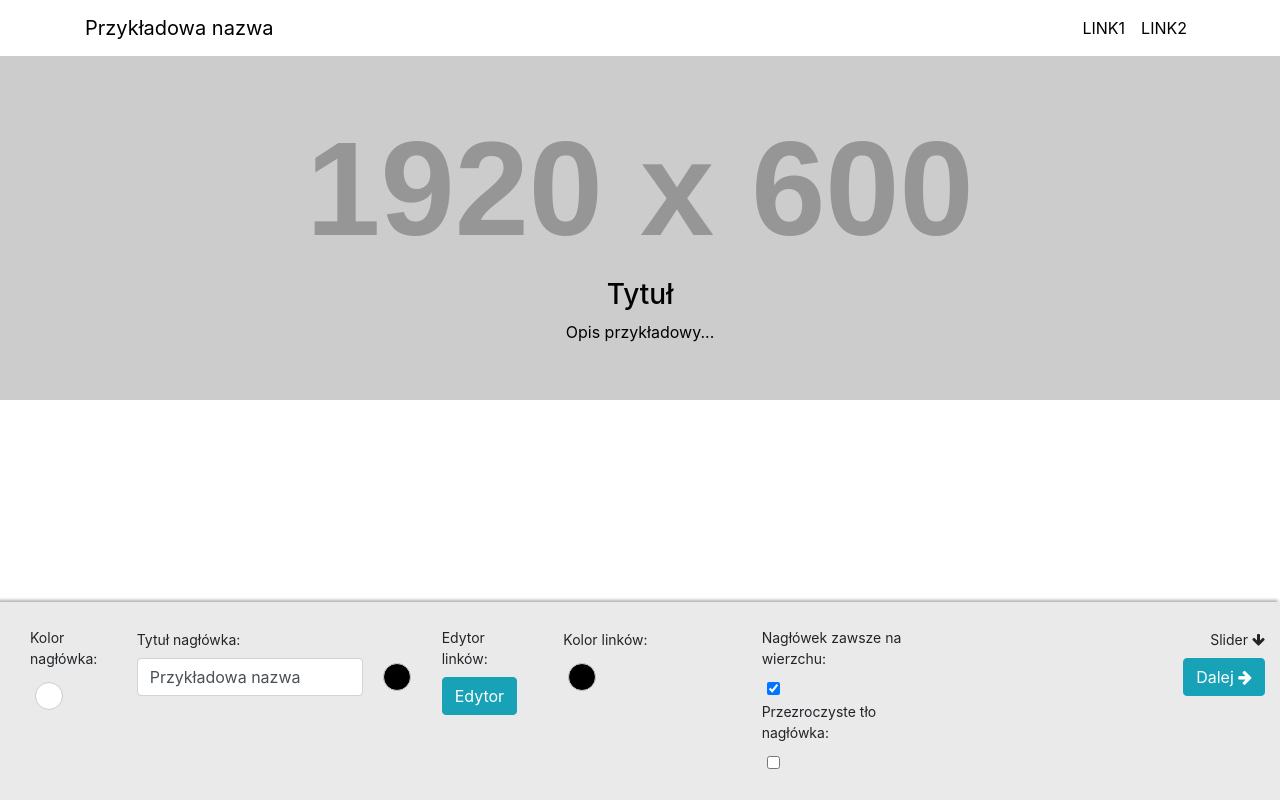
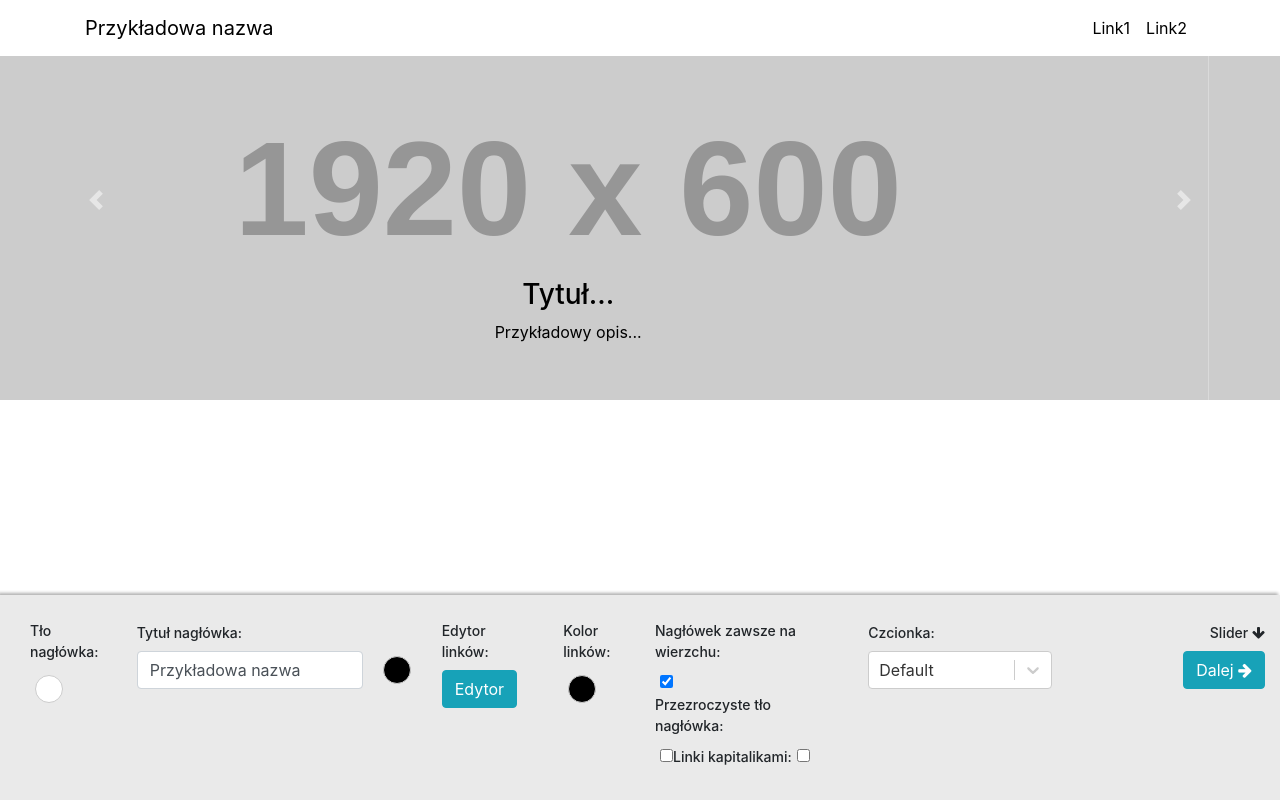
Before and after one commit to ttracz/sp-generator, a React (Create React App) app: page / in a window 1280 px wide. Built offline with nearby package versions, Linux system fonts and the light colour scheme.

Commit message:
Added dynamic font change

```diff
--- a/package.json
+++ b/package.json
@@ -5,11 +5,14 @@
   "dependencies": {
     "bootstrap": "^4.3.1",
     "font-awesome": "^4.7.0",
+    "jquery": "^3.4.1",
+    "popper.js": "^1.15.0",
     "react": "^16.9.0",
     "react-color": "^2.17.3",
     "react-dom": "^16.9.0",
     "react-modal": "^3.10.1",
-    "react-scripts": "3.1.1"
+    "react-scripts": "3.1.1",
+    "react-select": "^3.0.4"
   },
   "scripts": {
     "start": "react-scripts start",
--- a/src/App.js
+++ b/src/App.js
@@ -1,4 +1,6 @@
 import React from 'react';
+import 'jquery/dist/jquery.min'
+import 'bootstrap/dist/js/bootstrap.min'
 import 'bootstrap/dist/css/bootstrap.min.css'
 import 'font-awesome/css/font-awesome.min.css'
 import './App.css';
--- a/src/components/GeneratedHtml.js
+++ b/src/components/GeneratedHtml.js
@@ -3,9 +3,17 @@ import React, {Component} from 'react'
 export default class GeneratedHtml extends Component {
 
     render() {
-        return <div className={'generatedHTML'}>
+        return <>
+            <style>
+                {this.props.fontFamily === 'Roboto, sans-serif' ? "@import url('https://fonts.googleapis.com/css?family=Roboto&display=swap')" : null};
+                {this.props.fontFamily === 'Open Sans, sans-serif' ? "@import url('https://fonts.googleapis.com/css?family=Open+Sans&display=swap')" : null};
+                {this.props.fontFamily === 'Lato, sans-serif' ? "@import url('https://fonts.googleapis.com/css?family=Lato&display=swap')" : null};
+                {this.props.fontFamily === 'Montserrat, sans-serif' ? "@import url('https://fonts.googleapis.com/css?family=Montserrat&display=swap')" : null};
+            </style>
+            <div className={'generatedHTML'} style={{fontFamily: this.props.fontFamily}}>
                 {console.log(this.props.navbarFixed)}
-            <nav className={"navbar navbar-expand-lg navbar-light " + this.props.navbarFixed} id="mainNav" style={{background: this.props.navbarBackground}}>
+                <nav className={"navbar navbar-expand-lg navbar-light " + this.props.navbarFixed} id="mainNav"
+                     style={{background: this.props.navbarBackground}}>
                     <div className="container">
                         <a className="navbar-brand" href="#page-top"
                            style={{color: this.props.navbarBrandColor}}>{this.props.navbarBrand}</a>
@@ -16,27 +24,51 @@ export default class GeneratedHtml extends Component {
                             <i className="fas fa-bars"></i>
                         </button>
                         <div className="collapse navbar-collapse" id="navbarResponsive">
-                        <ul className="navbar-nav text-uppercase ml-auto">
+                            <ul className={"navbar-nav ml-auto " + this.props.uppercase}>
                                 {this.props.navLinks.map((item, index) => {
                                     return <li className="nav-item">
-                                    <a className="nav-link js-scroll-trigger" href={item.url} style={{color: this.props.linkColor}}>{item.nazwa}</a>
+                                        <a className="nav-link js-scroll-trigger" href={item.url}
+                                           style={{color: this.props.linkColor}}>{item.nazwa}</a>
                                     </li>
                                 })}
                             </ul>
                         </div>
                     </div>
                 </nav>
-            <div id="carouselExampleSlidesOnly" className="carousel slide" data-ride="carousel">
+                <div id="Carousel" className="carousel slide" data-ride="carousel">
                     <div className="carousel-inner">
-                    <div className="carousel-item active">
-                        <img className="d-block w-100" src={this.props.carouselImage} alt="Carousel"/>
-                        <div className="carousel-caption d-none d-md-block" style={{color: this.props.carouselCaptionColor}}>
-                            <h3>{this.props.carouselCaptionPrimary}</h3>
-                            <p>{this.props.carouselCaptionSecondary}</p>
+                        {this.props.carouselImages.map((item, index) => {
+                            if (index === 0) {
+                                return <div className={"carousel-item active"}>
+                                    <img className="d-block w-100" src={item.image} alt="Carousel"/>
+                                    <div className="carousel-caption d-none d-md-block"
+                                         style={{color: this.props.carouselCaptionColor}}>
+                                        <h3>{item.title}</h3>
+                                        <p>{item.description}</p>
                                     </div>
                                 </div>
-                </div>
+                            } else {
+                                return <div className={"carousel-item"}>
+                                    <img className="d-block w-100" src={item.image} alt="Carousel"/>
+                                    <div className="carousel-caption d-none d-md-block"
+                                         style={{color: this.props.carouselCaptionColor}}>
+                                        <h3>{item.title}</h3>
+                                        <p>{item.description}</p>
                                     </div>
                                 </div>
                             }
+                        })}
+                    </div>
+                    <a className="carousel-control-prev" href="#Carousel" role="button" data-slide="prev">
+                        <span className="carousel-control-prev-icon" aria-hidden="true"></span>
+                        <span className="sr-only">Previous</span>
+                    </a>
+                    <a className="carousel-control-next" href="#Carousel" role="button" data-slide="next">
+                        <span className="carousel-control-next-icon" aria-hidden="true"></span>
+                        <span className="sr-only">Next</span>
+                    </a>
+                </div>
+            </div>
+        </>
     }
+}
--- a/src/components/Generator.js
+++ b/src/components/Generator.js
@@ -16,7 +16,12 @@ export const Generator = () => {
     const [linkColor, setLinkColor] = React.useState('#000000')
     const [navLinks, setNavLinks] = React.useState([{nazwa: 'Link1', url: '#'}, {nazwa: 'Link2', url: '#'}])
     const [navbarFixed, setNavbarFixed] = React.useState("fixed-top")
-    const [carouselImage, setCarouselImage] = React.useState('https://via.placeholder.com/1920x600?text=Sample+image')
+    const [uppercase, setUppercase] = React.useState('')
+    const [fontFamily, setFontFamily] = React.useState('')
+    const [carouselImages, setCarouselImages] = React.useState([
+        {image: 'https://via.placeholder.com/1920x600?text=Sample+image', title: 'Tytuł...', description: 'Przykładowy opis...'},
+        {image: 'https://via.placeholder.com/1920x600?text=Sample+image2', title: 'Tytuł 2...', description: 'Przykładowy opis 2...'}
+        ])
     const [carouselCaptionPrimary, setCarouselCaptionPrimary] = React.useState('Tytuł')
     const [carouselCaptionSecondary, setCarouselCaptionSecondary] = React.useState('Opis przykładowy...')
     const [carouselCaptionColor, setCarouselCaptionColor] = React.useState('#000000')
@@ -36,7 +41,9 @@ export const Generator = () => {
                                                  navLinks={navLinks}
                                                  linkColor={linkColor}
                                                  navbarFixed={navbarFixed}
-                                                 carouselImage={carouselImage}
+                                                 uppercase={uppercase}
+                                                 fontFamily={fontFamily}
+                                                 carouselImages={carouselImages}
                                                  carouselCaptionPrimary={carouselCaptionPrimary}
                                                  carouselCaptionSecondary={carouselCaptionSecondary}
                                                  carouselCaptionColor={carouselCaptionColor}
@@ -51,17 +58,23 @@ export const Generator = () => {
                                                linkColor={linkColor}
                                                setNavLinks={e => {
                                                    setNavLinks(e);
-                                                   console.log(e);
                                                    setReload()
                                                }}
                                                navLinks={navLinks}
                                                navbarFixed={navbarFixed}
                                                setNavbarFixed={e => setNavbarFixed(e)}
+                                               uppercase={uppercase}
+                                               setUppercase={e => setUppercase(e)}
+                                               fontFamily={fontFamily}
+                                               setFontFamily={e => setFontFamily(e)}
                                                setGeneratorStage={e => setGeneratorStage(e)}
                                                generatorStage={generatorStage}
             /> : null}
-            {generatorStage === 1 ? <CarouselGen carouselImage={carouselImage}
-                                                 setCarouselImage={e => setCarouselImage(e)}
+            {generatorStage === 1 ? <CarouselGen carouselImages={carouselImages}
+                                                 setCarouselImages={e => {
+                                                     setCarouselImages(e);
+                                                     setReload()
+                                                 }}
                                                  carouselCaptionPrimary={carouselCaptionPrimary}
                                                  setCarouselCaptionPrimary={e => setCarouselCaptionPrimary(e)}
                                                  carouselCaptionSecondary={carouselCaptionSecondary}
--- a/src/components/generators/Generators.css
+++ b/src/components/generators/Generators.css
@@ -1,5 +1,6 @@
 label {
     font-size: 0.875rem;
+    font-weight: 500;
 }
 
 button {
--- /dev/null
+++ b/src/components/generators/carouselGenerator/SlideInput.js
@@ -0,0 +1,108 @@
+import React, {Component} from 'react'
+
+export default class SlideInput extends Component {
+
+    constructor(props) {
+        super(props)
+
+        this.state = {
+            carouselImages: this.props.carouselImages
+        }
+    }
+
+    onFileChange(e, index) {
+        let carouselImages = this.state.carouselImages
+        this.getBase64(e.target.files[0], (result) => {
+            carouselImages[index].image = result
+            this.setState({carouselImages: carouselImages})
+            console.log(carouselImages)
+        });
+    }
+
+    getBase64(file, cb) {
+        let reader = new FileReader();
+        reader.readAsDataURL(file);
+        reader.onload = function () {
+            cb(reader.result)
+        };
+        reader.onerror = function (error) {
+            console.log('Error: ', error);
+        };
+    }
+
+    addImage() {
+        let carouselImages = this.state.carouselImages
+        carouselImages.push({title: '', description: '', image: ''})
+        this.setState({carouselImages: carouselImages})
+    }
+
+    deleteImage(e) {
+        let carouselImages = this.state.carouselImages.filter(function (item) {
+            return item !== e
+        });
+        this.setState({
+            carouselImages: carouselImages
+        })
+    }
+
+    handleChange(e, index) {
+        let carouselImages = this.state.carouselImages
+        carouselImages[index][e.target.name] = e.target.value
+        this.setState({carouselImages: carouselImages})
+    }
+
+    saveImages() {
+        this.props.setCarouselImages(this.state.carouselImages)
+        this.props.closeModal()
+    }
+
+    render() {
+        return <div className={'linkInput'}>
+                {this.state.carouselImages.map((item, index) => {
+                    return <div className={'link'}>
+                        <div className={'row'}>
+                            <div className={'col-3'}>
+                                <label>Tytuł slajdu:</label>
+                            </div>
+                            <div className={'col-4'}>
+                                <label>Opis slajdu:</label>
+                            </div>
+                        </div>
+                        <div className={'row'}>
+                            <div className={'col-3'}>
+                                <input className={'form-control'} name={'title'} defaultValue={item.title} onChange={(e) => this.handleChange(e, index)}/>
+                            </div>
+                            <div className={'col-4'}>
+                                <input className={'form-control'} name={'description'} defaultValue={item.description} onChange={(e) => this.handleChange(e, index)}/>
+                            </div>
+                            <div className={'col-2'} style={{paddingLeft: 0, paddingRight: 0}}>
+                                <label className={'btn btn-info'}>
+                                <input type='file' name={'file'} onChange={(e)=>this.onFileChange(e, index)} hidden/>
+                                Wybierz obraz
+                                </label>
+                            </div>
+                            <div className={'col-2'}>
+                                <img src={item.image} className={'img-fluid'}/>
+                            </div>
+                            <div className={'col-1'}>
+                                <i className={'fa fa-times deleteLink'} style={{color: 'red', cursor: 'pointer'}}
+                                   onClick={() => this.deleteImage(item)}/>
+                            </div>
+                        </div>
+                    </div>
+                })}
+                <div className={'row buttonContainer'}>
+                    <div className={'col-12'}>
+                        <button className={'btn btn-info'} onClick={()=>this.addImage()}>Dodaj kolejny slajd</button>
+                    </div>
+                </div>
+                <div className={'row buttonContainer'}>
+                    <div className={'col-12 text-right'}>
+                        <button className={'btn btn-danger'} onClick={() => this.props.closeModal()}>Anuluj</button>
+                        <button className={'btn btn-success'} type="submit" style={{marginLeft: 5}} onClick={()=>this.saveImages()}>Zapisz
+                        </button>
+                    </div>
+                </div>
+        </div>
+    }
+}
--- a/src/components/generators/navbarGenerator/NavBarGen.js
+++ b/src/components/generators/navbarGenerator/NavBarGen.js
@@ -3,13 +3,22 @@ import '../Generators.css'
 import {InputColorPicker} from "../InputColorPicker";
 import LinkInput from "./LinkInput";
 import Modal from 'react-modal'
+import Select from 'react-select'
 
 export const NavBarGen = (props) => {
+
+    const options = [
+        {value: '', label: 'Default'},
+        {value: 'Roboto, sans-serif', label: 'Roboto'},
+        {value: 'Lato, sans-serif', label: 'Lato'},
+        {value: 'Montserrat, sans-serif', label: 'Montserrat'},
+        {value: 'Open Sans, sans-serif', label: 'Open Sans'}
+        ]
 
     const [linkModal, openLinkModal] = React.useState(false)
 
     const setFixed = () => {
-        if (props.navbarFixed === ""){
+        if (props.navbarFixed === "") {
             props.setNavbarFixed("fixed-top")
         } else {
             props.setNavbarFixed("")
@@ -17,10 +26,18 @@ export const NavBarGen = (props) => {
     }
 
     const setTransparent = () => {
-        if (props.navbarBackground === "transparent"){
+        if (props.navbarBackground === "transparent") {
             props.setNavbarBackground('#ffffff')
         } else {
             props.setNavbarBackground('transparent')
+        }
+    }
+
+    const setUppercase = () => {
+        if (props.uppercase === "text-uppercase") {
+            props.setUppercase('')
+        } else {
+            props.setUppercase('text-uppercase')
         }
     }
 
@@ -28,15 +45,16 @@ export const NavBarGen = (props) => {
         <div className={'generatorContainer'}>
             <Modal
                 isOpen={linkModal}
-                onRequestClose={()=>openLinkModal(false)}
+                onRequestClose={() => openLinkModal(false)}
                 contentLabel="Links modal"
             >
-                <LinkInput closeModal={()=>openLinkModal(false)} navLinks={props.navLinks} setNavLinks={(e)=>props.setNavLinks(e)}/>
+                <LinkInput closeModal={() => openLinkModal(false)} navLinks={props.navLinks}
+                           setNavLinks={(e) => props.setNavLinks(e)}/>
             </Modal>
             <div className={'row'} style={{marginLeft: 0, marginRight: 0}}>
                 <div className={'col-1'}>
                     <InputColorPicker
-                        label={'Kolor nagłówka:'}
+                        label={'Tło nagłówka:'}
                         input={false}
                         setColor={e => {
                             props.setNavbarBackground(e)
@@ -57,9 +75,11 @@ export const NavBarGen = (props) => {
                 </div>
                 <div className={'col-1'}>
                     <label>Edytor linków:</label>
-                    <div><button className={'btn btn-info'} onClick={()=>openLinkModal(true)}>Edytor</button></div>
+                    <div>
+                        <button className={'btn btn-info'} onClick={() => openLinkModal(true)}>Edytor</button>
+                    </div>
                 </div>
-                <div className={'col-2'}>
+                <div className={'col-1'}>
                     <InputColorPicker
                         label={'Kolor linków:'}
                         input={false}
@@ -70,13 +90,24 @@ export const NavBarGen = (props) => {
                     />
                 </div>
                 <div className={'col-2'}>
-                    <label>Nagłówek zawsze na wierzchu:</label><input type={'checkbox'} checked={props.navbarFixed} onClick={()=>setFixed()}/>
-                    <label>Przezroczyste tło nagłówka:</label><input type={'checkbox'} checked={props.navbarBackground === 'transparent'} onClick={()=>setTransparent()}/>
+                    <label>Nagłówek zawsze na wierzchu:</label><input type={'checkbox'} checked={props.navbarFixed}
+                                                                      onClick={() => setFixed()}/>
+                    <label>Przezroczyste tło nagłówka:</label><input type={'checkbox'}
+                                                                     checked={props.navbarBackground === 'transparent'}
+                                                                     onClick={() => setTransparent()}/>
+                    <label>Linki kapitalikami:</label><input type={'checkbox'}
+                                                             checked={props.uppercase === 'text-uppercase'}
+                                                             onClick={() => setUppercase()}/>
                 </div>
-                <div className={'col-3'}>
+                <div className={'col-2'}>
+                    <label>Czcionka:</label>
+                    <Select menuPlacement="top" placeholder={'Wybierz czcionkę...'} options={options} defaultValue={options[0]} onChange={(e)=>props.setFontFamily(e.value)}/>
+                </div>
+                <div className={'col-2'}>
                     <div className={'text-right'}>
                         <div><label>Slider <i className={'fa fa-arrow-down'}/> </label></div>
-                        <button className={'btn btn-info'} onClick={()=>props.setGeneratorStage(1)}>Dalej <i className={'fa fa-arrow-right'}/></button>
+                        <button className={'btn btn-info'} onClick={() => props.setGeneratorStage(1)}>Dalej <i
+                            className={'fa fa-arrow-right'}/></button>
                     </div>
                 </div>
             </div>
```
Also changed, not shown: src/components/generators/carouselGenerator/CarouselGen.js (+25 -34 lines), src/App.css (line endings or trailing spaces). Lines whose indentation alone changed are shown as unchanged.
